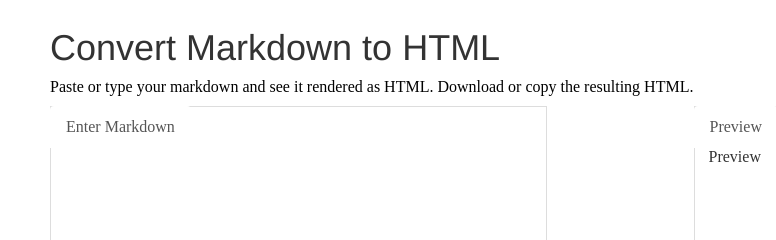
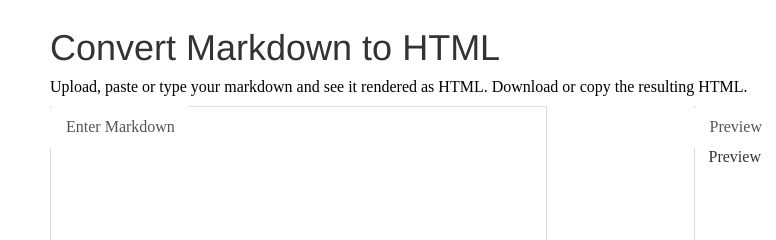
Before and after one commit to rickyurvinauc/functional-js-group-09ru, a website: page public/index.html in a window 1280 px wide. Shown: the top 240 px of the page, 20-796 px from the left. Drawn offline with Linux system fonts and the light colour scheme.

Commit message:
feat: web page to visualize the converter

```diff
--- a/public/index.html
+++ b/public/index.html
@@ -3,7 +3,7 @@
 <head>
     <meta charset="UTF-8">
     <meta name="viewport" content="width=device-width, initial-scale=1.0">
-    <title>Document Title</title>
+    <title>Markdown Converter</title>
     <link rel="stylesheet" href="index.css">
 </head>
 
@@ -13,7 +13,7 @@
         <div class="style-19">
             <h1 class="style-20">Convert Markdown to HTML</h1>
             <p class="style-21">
-                Paste or type your markdown and see it rendered as HTML.
+                Upload, paste or type your markdown and see it rendered as HTML.
                 Download or copy the resulting HTML.
             </p>
         </div>
```
